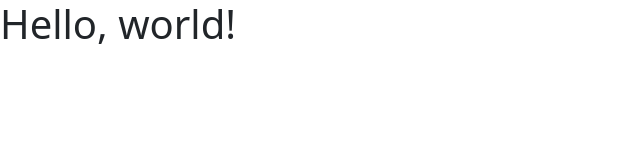
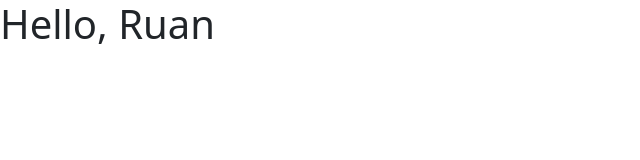
Before and after one commit to ruanrsv/FitClub.github.io, a plain HTML site: page index.html in a window 1280 px wide. Shown: the full height of the page, 0-640 px from the left. Drawn offline with nearby package versions, Linux system fonts and the light colour scheme.

Commit message:
Update index.html

```diff
--- a/index.html
+++ b/index.html
@@ -7,7 +7,7 @@
     <link href="https://cdn.jsdelivr.net/npm/bootstrap@5.3.2/dist/css/bootstrap.min.css" rel="stylesheet" integrity="sha384-T3c6CoIi6uLrA9TneNEoa7RxnatzjcDSCmG1MXxSR1GAsXEV/Dwwykc2MPK8M2HN" crossorigin="anonymous">
   </head>
   <body>
-    <h1>Hello, world!</h1>
+    <h1>Hello, Ruan</h1>
     <script src="https://cdn.jsdelivr.net/npm/bootstrap@5.3.2/dist/js/bootstrap.bundle.min.js" integrity="sha384-C6RzsynM9kWDrMNeT87bh95OGNyZPhcTNXj1NW7RuBCsyN/o0jlpcV8Qyq46cDfL" crossorigin="anonymous"></script>
   </body>
 </html>
```
